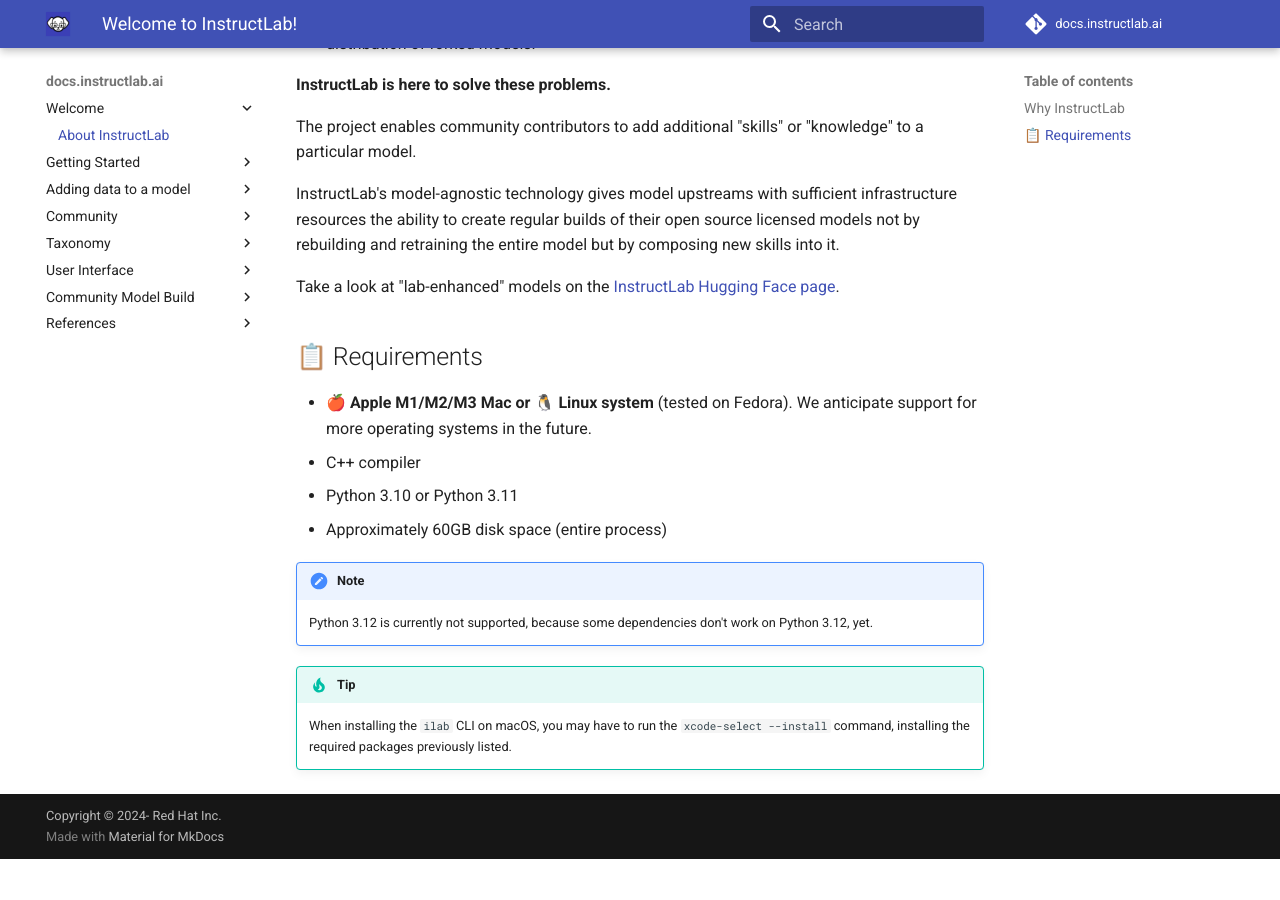
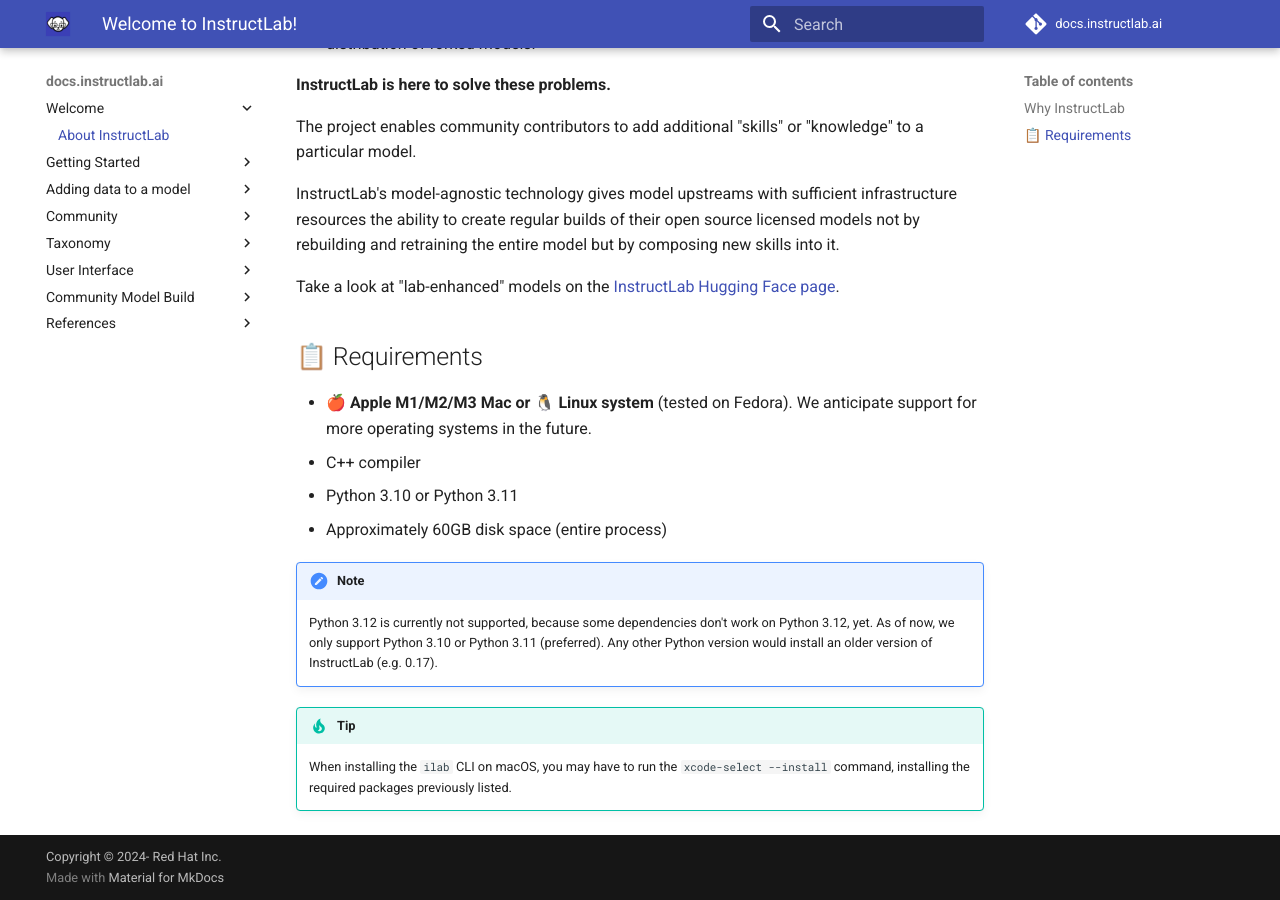
Before and after one commit to instructlab/docs.instructlab.ai, an MkDocs documentation site: the page built from docs/index.md, in a window 1280 px wide and 900 px high, scrolled down 793 px. Built offline with MkDocs 1.6.1 and Material for MkDocs 9.7.7, drawn with Linux system fonts in a browser that asks for light colours; comment, search, counter and statistics services are not loaded; before the commit the page ends 1652 px from its top, so only the background shows below that.

Commit message:
Update index.md (#22)
Updating the documentation to explicitly include the information we only support Python 3.10 and 3.11 so far.

Signed-off-by: Alexon Oliveira <alolivei@redhat.com>

```diff
--- a/docs/index.md
+++ b/docs/index.md
@@ -38,7 +38,7 @@
 - Approximately 60GB disk space (entire process)
 
 !!! note
-    Python 3.12 is currently not supported, because some dependencies don't work on Python 3.12, yet.
+    Python 3.12 is currently not supported, because some dependencies don't work on Python 3.12, yet. As of now, we only support Python 3.10 or Python 3.11 (preferred). Any other Python version would install an older version of InstructLab (e.g. 0.17).
 
 !!! tip
     When installing the `ilab` CLI on macOS, you may have to run the `xcode-select --install` command, installing the required packages previously listed.
```
